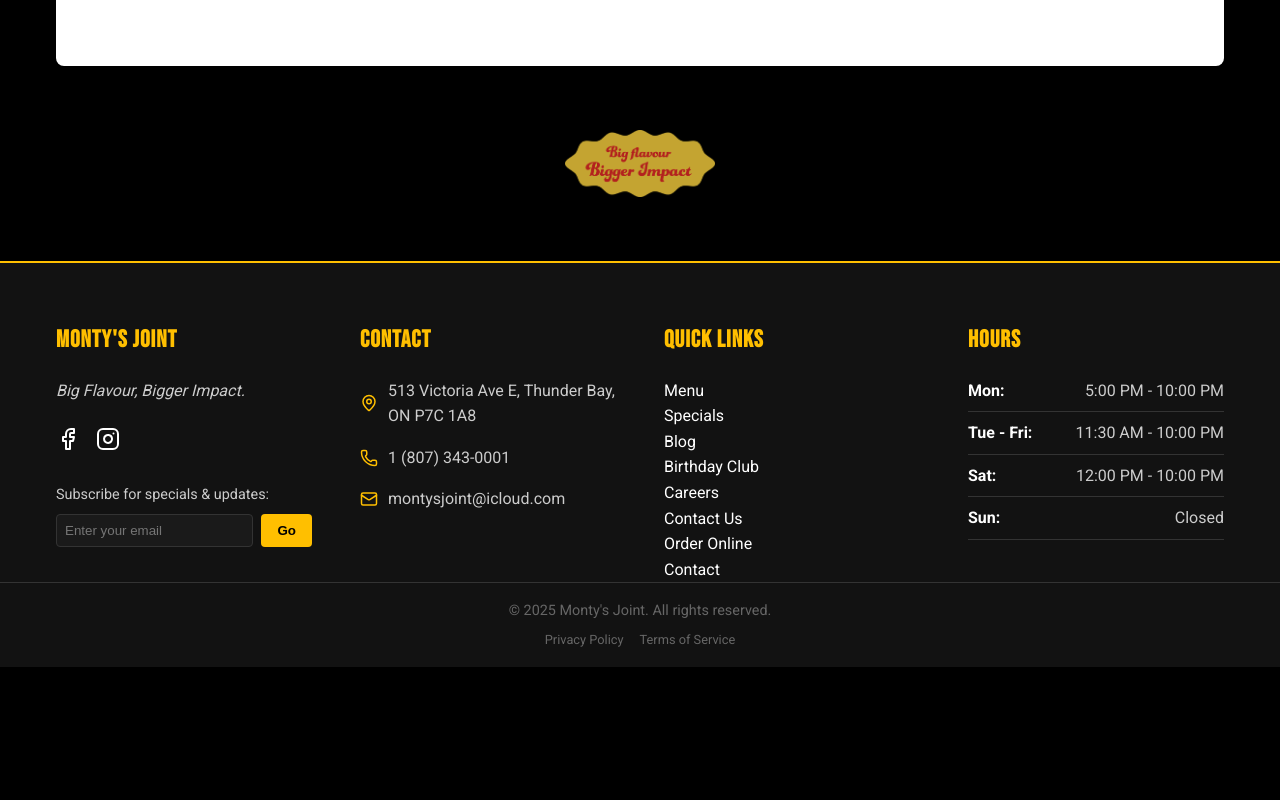
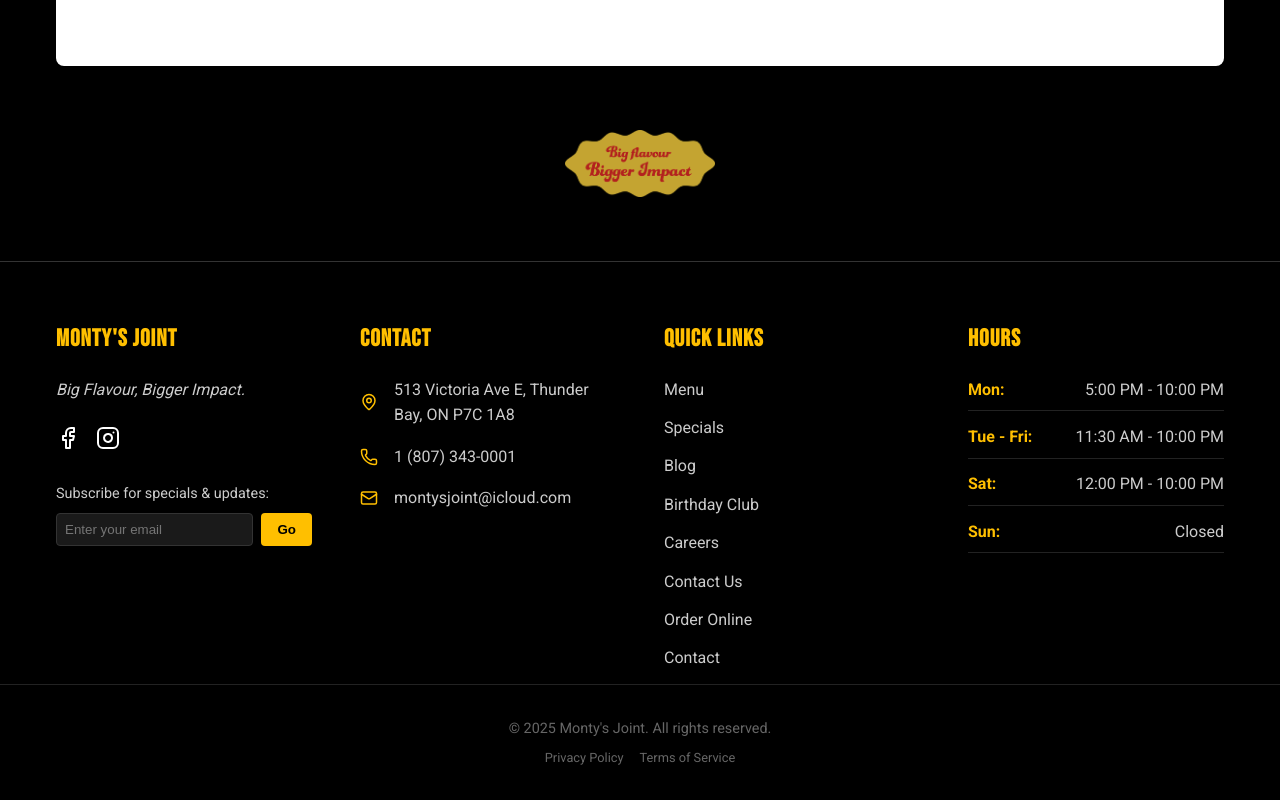
Before and after one commit to dmahoneyfrayze/montys-joint, a React (Vite) app: page / in a window 1280 px wide. Shown: the part 2429-3229 px from the top of the page. Before the commit the page ends 3096 px from the top, so only its background shows below. Built offline with nearby package versions, Linux system fonts and the light colour scheme; grey boxes are pictures that could not be loaded.

Commit message:
Make footer contact links actionable

```diff
--- a/src/components/Layout/Footer.css
+++ b/src/components/Layout/Footer.css
@@ -1,8 +1,9 @@
+/* Footer.css */
 .footer {
-    background-color: var(--color-dark-grey);
-    padding: 4rem 0 1rem;
-    border-top: 2px solid var(--color-yellow);
-    margin-top: auto;
+    background-color: #000;
+    color: #fff;
+    padding: 4rem 0 2rem;
+    border-top: 1px solid #333;
 }
 
 .footer-container {
@@ -13,15 +14,17 @@
 }
 
 .footer-title {
+    color: var(--color-yellow);
     font-size: 1.5rem;
-    color: var(--color-yellow);
     margin-bottom: 1.5rem;
+    font-family: 'Bebas Neue', sans-serif;
+    letter-spacing: 1px;
 }
 
 .footer-tagline {
+    color: #ccc;
     margin-bottom: 1.5rem;
     font-style: italic;
-    color: #ccc;
 }
 
 .social-links {
@@ -30,8 +33,8 @@
 }
 
 .social-icon {
-    color: var(--color-white);
-    transition: color var(--transition-fast);
+    color: #fff;
+    transition: color 0.3s ease;
 }
 
 .social-icon:hover {
@@ -41,7 +44,7 @@
 .footer-contact li {
     display: flex;
     align-items: center;
-    gap: 10px;
+    gap: 1rem;
     margin-bottom: 1rem;
     color: #ccc;
 }
@@ -51,24 +54,52 @@
     flex-shrink: 0;
 }
 
+.footer-link-text {
+    color: #ccc;
+    text-decoration: none;
+    transition: color 0.3s ease;
+}
+
+.footer-link-text:hover {
+    color: var(--color-yellow);
+}
+
+.footer-links li {
+    margin-bottom: 0.8rem;
+}
+
+.footer-links a {
+    color: #ccc;
+    text-decoration: none;
+    transition: color 0.3s ease;
+}
+
+.footer-links a:hover {
+    color: var(--color-yellow);
+    padding-left: 5px;
+}
+
 .footer-hours li {
     display: flex;
     justify-content: space-between;
-    margin-bottom: 0.5rem;
-    color: #ccc;
-    border-bottom: 1px solid #333;
+    margin-bottom: 0.8rem;
+    border-bottom: 1px solid #222;
     padding-bottom: 0.5rem;
 }
 
 .footer-hours .day {
+    color: var(--color-yellow);
     font-weight: bold;
-    color: var(--color-white);
+}
+
+.footer-hours .time {
+    color: #ccc;
 }
 
 .footer-bottom {
     text-align: center;
-    padding-top: 1rem;
-    border-top: 1px solid #333;
+    padding-top: 2rem;
+    border-top: 1px solid #222;
     color: #666;
     font-size: 0.9rem;
 }
--- a/src/components/Layout/Footer.jsx
+++ b/src/components/Layout/Footer.jsx
@@ -57,11 +57,11 @@ const Footer = () => {
                         </li>
                         <li>
                             <Phone size={18} className="icon" />
-                            <span>1 (807) 343-0001</span>
+                            <a href="tel:18073430001" className="footer-link-text">1 (807) 343-0001</a>
                         </li>
                         <li>
                             <Mail size={18} className="icon" />
-                            <span>montysjoint@icloud.com</span>
+                            <a href="mailto:montysjoint@icloud.com" className="footer-link-text">montysjoint@icloud.com</a>
                         </li>
                     </ul>
                 </div>
```
